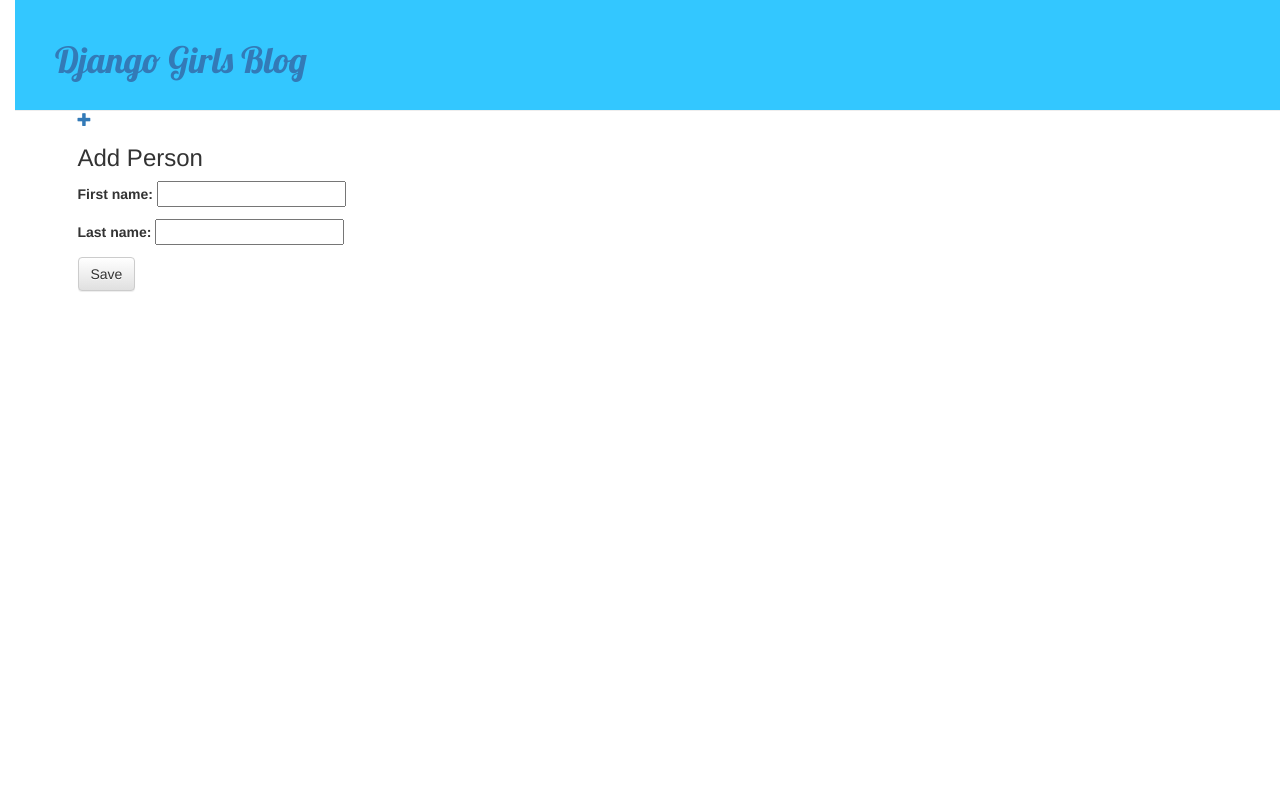
After one commit to Fl00rtje/household_calculator_django, a Django app: page /person/new/ in a window 1280 px wide. The commit adds this page. Run offline with Django 3.2, Linux system fonts and the light colour scheme; some libraries are stand-ins or nearby versions.

Commit message:
created form to add persons

```diff
--- a/calculate_it/admin.py
+++ b/calculate_it/admin.py
@@ -2,5 +2,3 @@
 from .models import Person
 
 admin.site.register(Person)
-
-# Register your models here.
--- /dev/null
+++ b/calculate_it/forms.py
@@ -0,0 +1,10 @@
+from django import forms
+
+from .models import Person
+
+
+class PersonForm(forms.ModelForm):
+
+	class Meta:
+		model = Person
+		fields = ('first_name', 'last_name',)
--- /dev/null
+++ b/calculate_it/templates/calculate_it/base.html
@@ -0,0 +1,25 @@
+{% load static %}
+
+<html>
+    <head>
+        <title>A nice collection of Persons</title>
+        <link rel="stylesheet" href="//maxcdn.bootstrapcdn.com/bootstrap/3.2.0/css/bootstrap.min.css">
+        <link rel="stylesheet" href="//maxcdn.bootstrapcdn.com/bootstrap/3.2.0/css/bootstrap-theme.min.css">
+        <link rel="stylesheet" href="{% static 'css/persons.css' %}">
+        <link href="//fonts.googleapis.com/css?family=Lobster&subset=latin,latin-ext" rel="stylesheet" type="text/css">
+    </head>
+    <body>
+        <div class="page-header">
+            <h1><a href="/">Django Girls Blog</a></h1>
+        </div>
+        <div class="content container">
+            <a href="{% url 'person_new' %}" class="top-menu"><span class="glyphicon glyphicon-plus"></span></a>
+            <div class="row">
+                <div class="col-md-8">
+                    {% block content %}
+                    {% endblock %}
+                </div>
+            </div>
+        </div>
+    </body>
+</html>
--- /dev/null
+++ b/calculate_it/templates/calculate_it/person_new.html
@@ -0,0 +1,9 @@
+{% extends 'calculate_it/base.html' %}
+
+{% block content %}
+    <h3>Add Person</h3>
+    <form method="POST" class="post-form">{% csrf_token %}
+        {{ form.as_p }}
+        <button type="submit" class="save btn btn-default">Save</button>
+    </form>
+{% endblock %}
--- a/calculate_it/urls.py
+++ b/calculate_it/urls.py
@@ -4,4 +4,5 @@
 
 urlpatterns = [
     path('persons', views.persons, name='persons'),
+    path('person/new/', views.person_new, name='person_new'),
 ]
--- a/calculate_it/views.py
+++ b/calculate_it/views.py
@@ -4,9 +4,20 @@
 
 from django.http import HttpResponse
 from .models import Person
+from .forms import PersonForm
 
 
 def persons(request):
 	persons = Person.objects.all()
 	return render(request, 'calculate_it/persons.html', {'persons': persons})
-    # return HttpResponse("Hello, world. This is the persons view. Yay!")
+
+def person_new(request):
+    if request.method == "POST":
+        form = PersonForm(request.POST)
+        if form.is_valid():
+            person = form.save(commit=False)
+            person.save()
+            return redirect('persons', pk=person.pk)
+    else:
+        form = PersonForm()
+    return render(request, 'calculate_it/person_new.html', {'form': form})
```
Also changed, not shown: calculate_it/templates/calculate_it/persons.html (+3 -15 lines), 2 other files.
